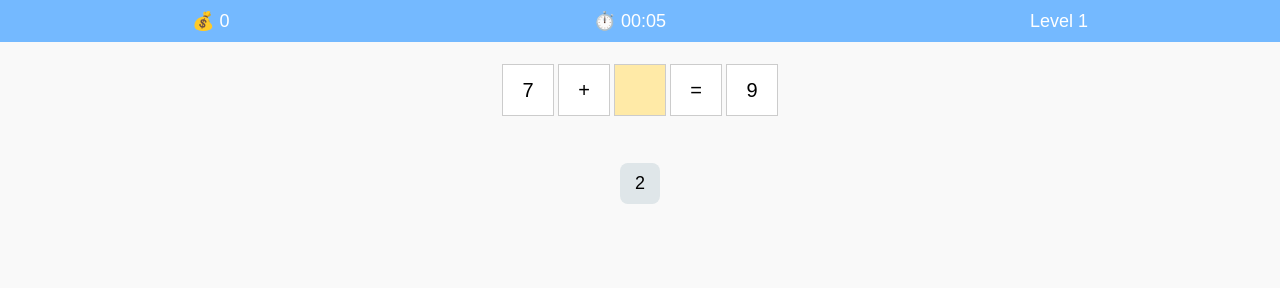
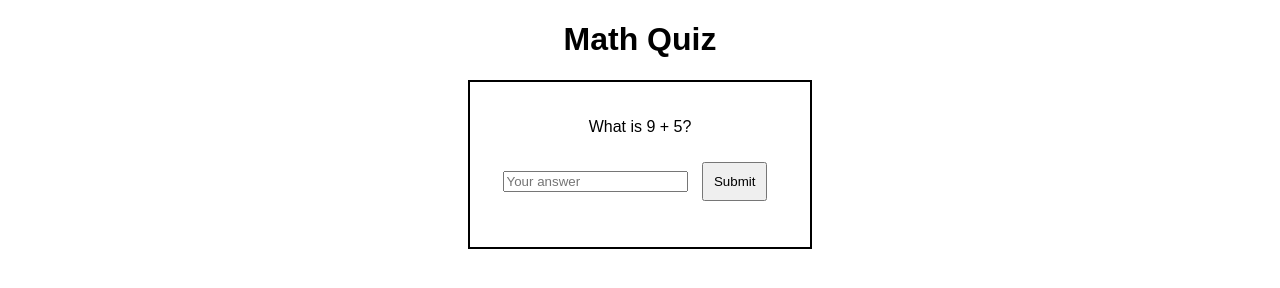
Before and after one commit to sommotisubbeni-wq/Math-PUZZLE-game, a plain HTML site: page index.html in a window 1280 px wide. Drawn offline with nearby package versions, Linux system fonts and the light colour scheme.

Commit message:
Update index.html

```diff
--- a/index.html
+++ b/index.html
@@ -1,22 +1,35 @@
 <!DOCTYPE html>
-<html lang="en">
+<html>
 <head>
-  <meta charset="UTF-8">
-  <title>Math Puzzle Game</title>
-  <link rel="stylesheet" href="style.css">
-  <script src="https://cdn.jsdelivr.net/npm/canvas-confetti@1.6.0/dist/confetti.browser.min.js"></script>
+  <title>Math Quiz</title>
+  <style>
+    body { font-family: Arial; text-align: center; margin: 20px; }
+    .quiz-box { padding: 20px; border: 2px solid black; width: 300px; margin: auto; }
+    button { margin: 10px; padding: 10px; cursor: pointer; }
+  </style>
 </head>
 <body>
-  <div id="header">
-    <div id="coins">💰 0</div>
-    <div id="timer">⏱️ 00:00</div>
-    <div id="level">Level 1</div>
+  <h1>Math Quiz</h1>
+  <div class="quiz-box">
+    <p id="question"></p>
+    <input type="number" id="answer" placeholder="Your answer">
+    <button onclick="checkAnswer()">Submit</button>
+    <p id="result"></p>
   </div>
 
-  <div id="puzzle"></div>
-  <div id="numbers"></div>
-  <div id="message"></div>
+  <script>
+    let num1 = Math.floor(Math.random() * 10);
+    let num2 = Math.floor(Math.random() * 10);
+    document.getElementById("question").innerText = `What is ${num1} + ${num2}?`;
 
-  <script src="script.js"></script>
+    function checkAnswer() {
+      let userAnswer = document.getElementById("answer").value;
+      if (parseInt(userAnswer) === num1 + num2) {
+        document.getElementById("result").innerText = "✅ Correct!";
+      } else {
+        document.getElementById("result").innerText = "❌ Wrong, try again.";
+      }
+    }
+  </script>
 </body>
 </html>
```
